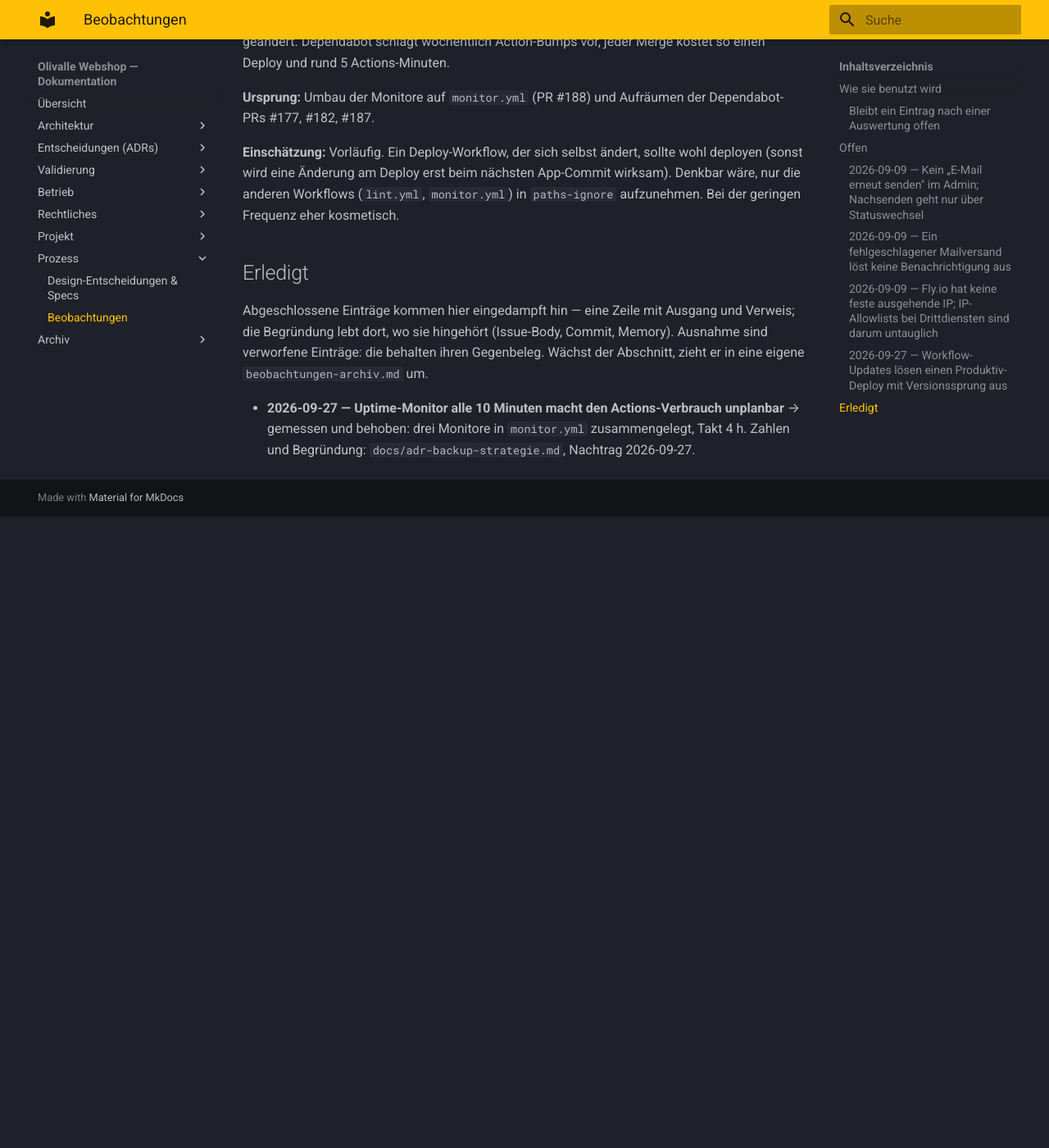
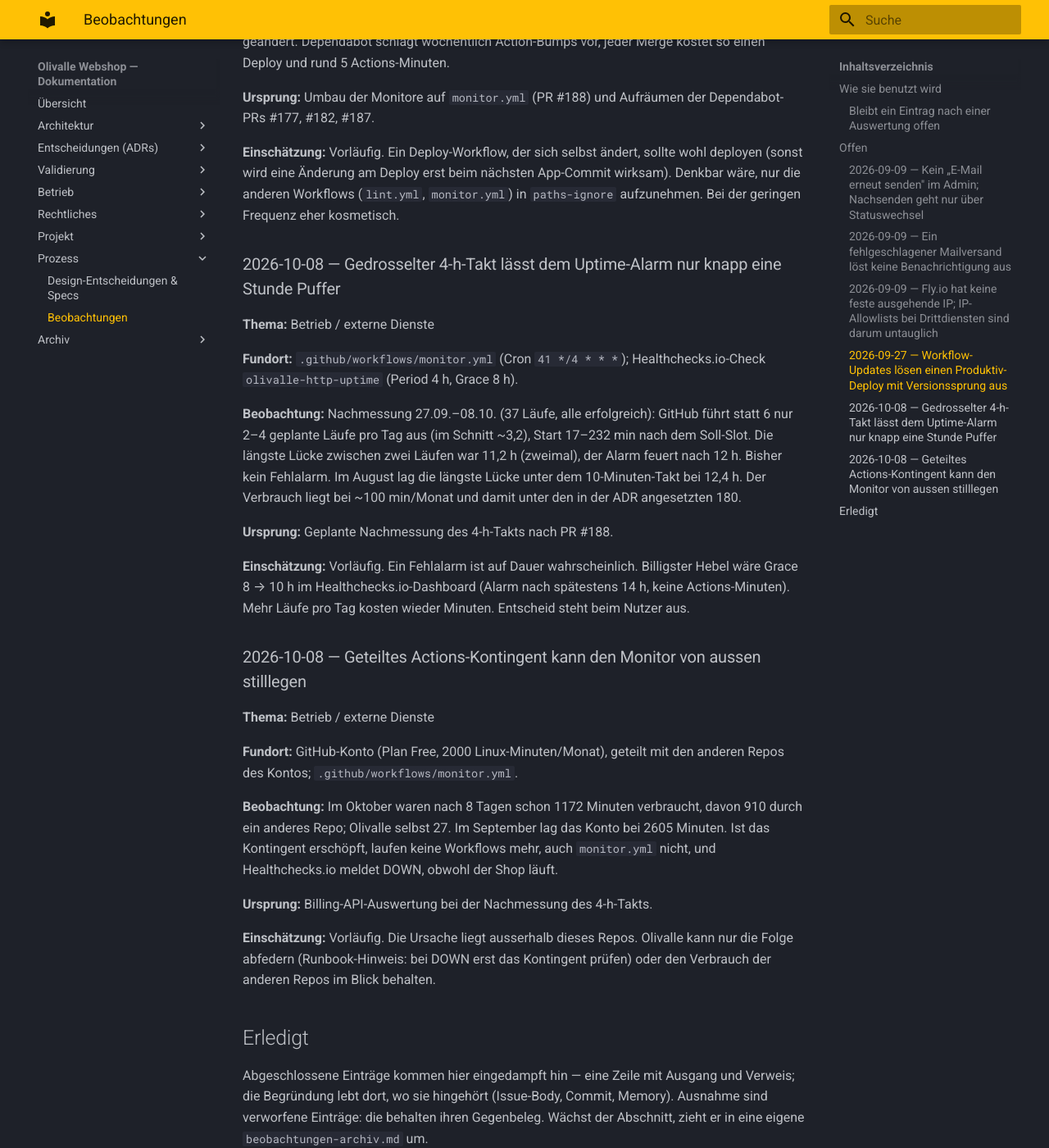
Before and after one commit to konstantinniedermann/olivalle-webshop, an MkDocs documentation site: the page built from docs/beobachtungen.md, in a window 1280 px wide and 1400 px high, scrolled down 4071 px. Shown: the whole window at 82% size. Built offline with MkDocs 1.6.1 and Material for MkDocs 9.7.7, drawn with Linux system fonts in a browser that asks for light colours; before the commit the page ends 4701 px from its top, so only the background shows below that.

Commit message:
docs: 2 Beobachtungs-Einträge aus Nachmessung 4-h-Monitor-Takt
Co-Authored-By: Claude Opus 5.5 <noreply@anthropic.com>
Claude-Session: https://claude.ai/code/session_01XcRp9YWjqFzugi3sWNiWtL

```diff
--- a/docs/beobachtungen.md
+++ b/docs/beobachtungen.md
@@ -182,6 +182,46 @@ wohl deployen (sonst wird eine Änderung am Deploy erst beim nächsten App-Commi
 wirksam). Denkbar wäre, nur die anderen Workflows (`lint.yml`, `monitor.yml`)
 in `paths-ignore` aufzunehmen. Bei der geringen Frequenz eher kosmetisch.
 
+### 2026-10-08 — Gedrosselter 4-h-Takt lässt dem Uptime-Alarm nur knapp eine Stunde Puffer
+
+**Thema:** Betrieb / externe Dienste
+
+**Fundort:** `.github/workflows/monitor.yml` (Cron `41 */4 * * *`);
+Healthchecks.io-Check `olivalle-http-uptime` (Period 4 h, Grace 8 h).
+
+**Beobachtung:** Nachmessung 27.09.–08.10. (37 Läufe, alle erfolgreich): GitHub
+führt statt 6 nur 2–4 geplante Läufe pro Tag aus (im Schnitt ~3,2), Start
+17–232 min nach dem Soll-Slot. Die längste Lücke zwischen zwei Läufen war
+11,2 h (zweimal), der Alarm feuert nach 12 h. Bisher kein Fehlalarm. Im August
+lag die längste Lücke unter dem 10-Minuten-Takt bei 12,4 h. Der Verbrauch
+liegt bei ~100 min/Monat und damit unter den in der ADR angesetzten 180.
+
+**Ursprung:** Geplante Nachmessung des 4-h-Takts nach PR #188.
+
+**Einschätzung:** Vorläufig. Ein Fehlalarm ist auf Dauer wahrscheinlich.
+Billigster Hebel wäre Grace 8 → 10 h im Healthchecks.io-Dashboard (Alarm nach
+spätestens 14 h, keine Actions-Minuten). Mehr Läufe pro Tag kosten wieder
+Minuten. Entscheid steht beim Nutzer aus.
+
+### 2026-10-08 — Geteiltes Actions-Kontingent kann den Monitor von aussen stilllegen
+
+**Thema:** Betrieb / externe Dienste
+
+**Fundort:** GitHub-Konto (Plan Free, 2000 Linux-Minuten/Monat), geteilt mit
+den anderen Repos des Kontos; `.github/workflows/monitor.yml`.
+
+**Beobachtung:** Im Oktober waren nach 8 Tagen schon 1172 Minuten verbraucht,
+davon 910 durch ein anderes Repo; Olivalle selbst 27. Im September lag das
+Konto bei 2605 Minuten. Ist das Kontingent erschöpft, laufen keine Workflows
+mehr, auch `monitor.yml` nicht, und Healthchecks.io meldet DOWN, obwohl der
+Shop läuft.
+
+**Ursprung:** Billing-API-Auswertung bei der Nachmessung des 4-h-Takts.
+
+**Einschätzung:** Vorläufig. Die Ursache liegt ausserhalb dieses Repos.
+Olivalle kann nur die Folge abfedern (Runbook-Hinweis: bei DOWN erst das
+Kontingent prüfen) oder den Verbrauch der anderen Repos im Blick behalten.
+
 ## Erledigt
 
 Abgeschlossene Einträge kommen hier eingedampft hin —
```
